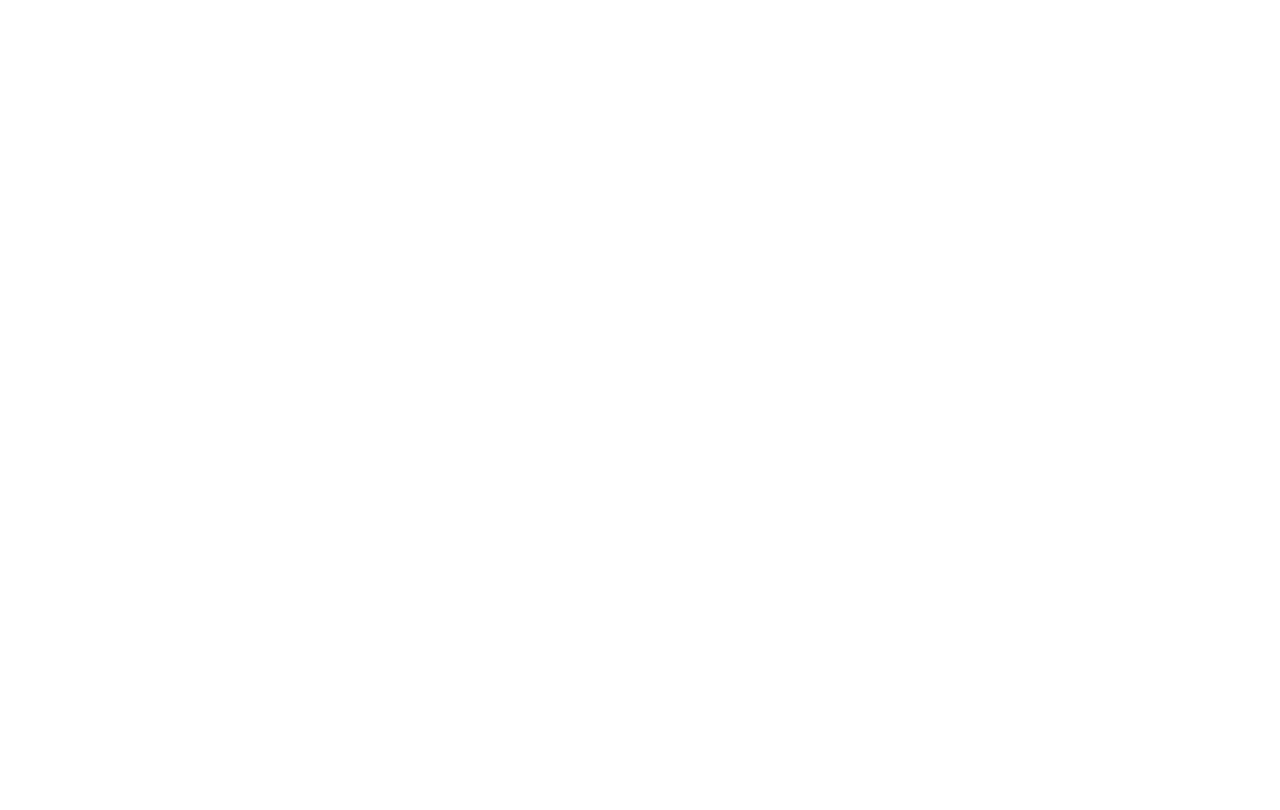
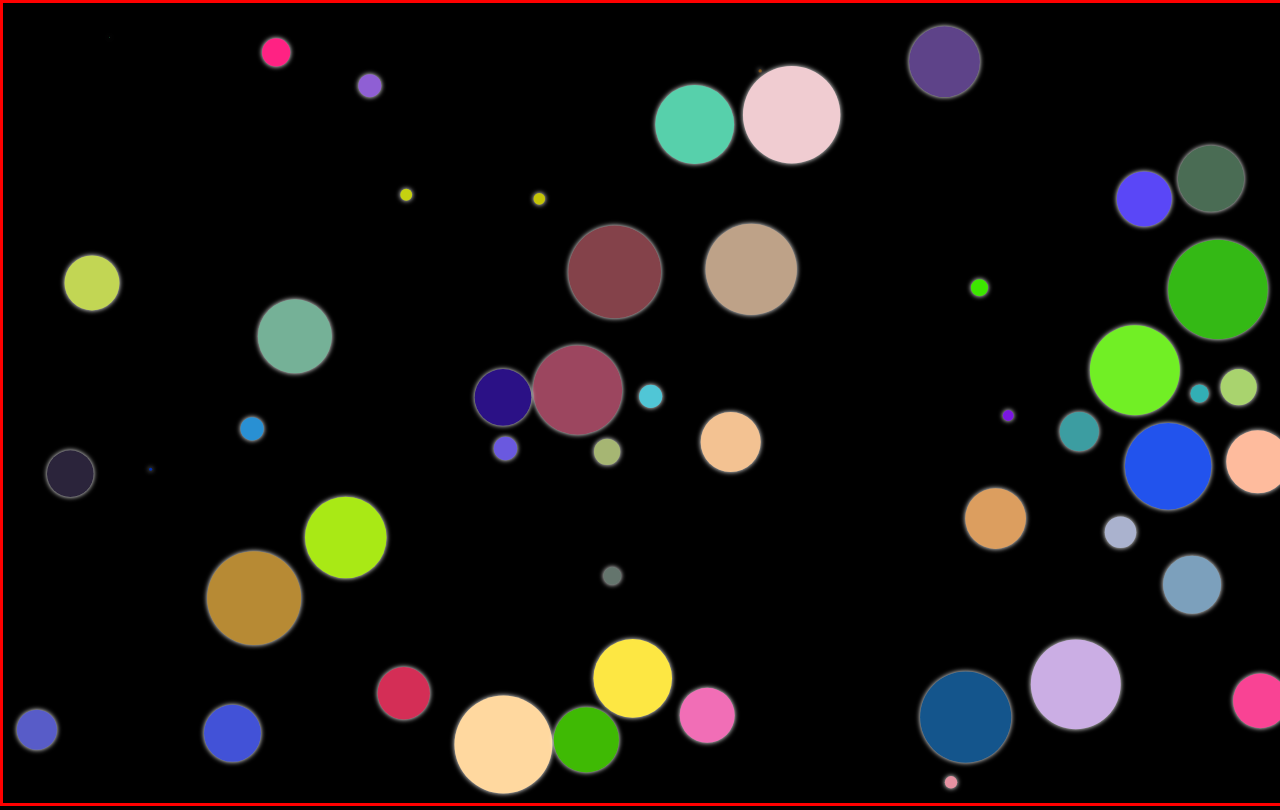
Before and after one commit to Abdelmounim1996/Canvas-JS, a plain HTML site: page index.html in a window 1280 px wide. Drawn offline with Linux system fonts and the light colour scheme.

Commit message:
colision circle

```diff
--- a/App.js
+++ b/App.js
@@ -0,0 +1,123 @@
+// **************************************
+class Circle {
+    constructor(x, y, r, dx, dy, color) {
+        this.x = x;
+        this.y = y;
+        this.r = r;
+        this.dx = dx;
+        this.dy = dy;
+        this.color = color;
+        this.neghborciecles = [];
+
+    }
+    desin() {
+        ctx.beginPath();
+        ctx.arc(this.x, this.y, this.r, 0, Math.PI * 2);
+        ctx.fillStyle = this.color;
+        ctx.shadowColor = "white";
+        ctx.shadowBlur = "5";
+        ctx.fill();
+        ctx.closePath();
+    }
+    update() {
+
+        for (let i = 0; i < this.neghborciecles.length; i++) {
+            let distance = Math.sqrt(Math.pow(this.x - this.neghborciecles[i].x, 2) + Math.pow(this.y - this.neghborciecles[i].y, 2));
+            if (distance <= this.r + this.neghborciecles[i].r) {
+
+                let tempdx = this.dx;
+                let tempdy = this.dy;
+
+                this.dx = this.neghborciecles[i].dx;
+                this.dy = this.neghborciecles[i].dy;
+
+                this.neghborciecles[i].dx = tempdx;
+                this.neghborciecles[i].dy = tempdy;
+
+                let overlap = this.r + this.neghborciecles[i].r - distance;
+                let angle = Math.atan2(this.y - this.neghborciecles[i].y, this.x - this.neghborciecles[i].x);
+
+                this.x += (overlap / 2) * Math.cos(angle);
+                this.y += (overlap / 2) * Math.sin(angle);
+
+                this.neghborciecles[i].x -= (overlap / 2) * Math.cos(angle);
+                this.neghborciecles[i].y -= (overlap / 2) * Math.sin(angle);
+            }
+        }
+
+        if (this.x + this.r > window.innerWidth || this.x < this.r) {
+            this.dx = direction * this.dx;
+        }
+        if (this.y + this.r > window.innerHeight || this.y < this.r) {
+            this.dy = direction * this.dy;
+        }
+        this.x += this.dx;
+        this.y += this.dy;
+    }
+}
+
+function randomColor() {
+    let letters = "ABCDEF0123456789";
+    let color = "#";
+    for (let i = 0; i < 6; i++) {
+        color += letters[Math.floor(Math.random() * 16)];
+    }
+    return color;
+}
+
+
+function animationStart() {
+    ctx.clearRect(0, 0, window.innerWidth, window.innerHeight);
+    requestAnimationFrame(animationStart);
+    for (let i = 0; i < circles.length; i++) {
+        circles[i].neghborciecles = circles.filter((el, j) => j !== i);
+
+        circles[i].desin();
+        circles[i].update();
+
+    }
+}
+
+function randomuniforme(xmin, xmax) {
+    return Math.random() * (xmax - xmin) + xmin;
+}
+function distance(x1, y1, x2, y2) {
+    return Math.sqrt(Math.pow(x1 - x2, 2) + Math.pow(y1 - y2, 2));
+}
+function GenerateCircles(n) {
+    let circles = [];
+    let stepzeros = true;
+
+    do {
+        let r = Math.random() * 50;
+        let dx = Math.random() * 5;
+        let dy = Math.random() * 5;
+        let color = randomColor();
+        let x = randomuniforme(r, window.innerWidth - r);
+        let y = randomuniforme(r, window.innerHeight - r);
+        if (stepzeros) {
+            circles.push(new Circle(x, y, r, dx, dy, color));
+            stepzeros = false;
+        }
+        else {
+            if (circles.every(el => distance(x, y, el.x, el.y) > r + el.r + Math.max(dx, dy, el.dx, el.dy))) {
+                circles.push(new Circle(x, y, r, dx, dy, color));
+            }
+        }
+    } while (circles.length < n)
+
+    return circles;
+}
+
+// **************************************
+
+let canvas = document.querySelector('canvas');
+canvas.width = window.innerWidth;
+canvas.height = window.innerHeight;
+let ctx = canvas.getContext('2d');
+
+let direction = -1;
+let n = 50;
+let circles = GenerateCircles(n);
+
+animationStart();
--- a/index.html
+++ b/index.html
@@ -10,6 +10,7 @@
 </head>
 
 <body>
+    <canvas id="myCanvas"></canvas>
     <script src="App.js"></script>
 </body>
 
--- a/style.css
+++ b/style.css
@@ -0,0 +1,13 @@
+* {
+    box-sizing: border-box;
+    margin: 0;
+    padding: 0;
+}
+
+body {
+    background-color: black;
+}
+
+canvas {
+    border: solid red;
+}
```
